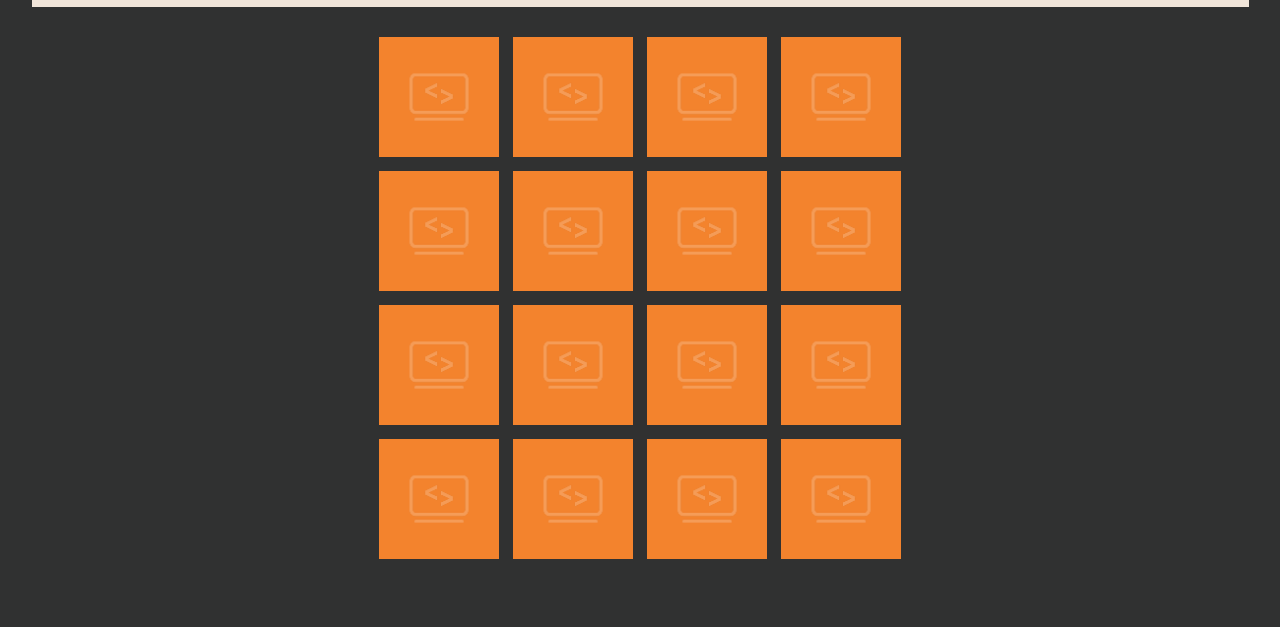
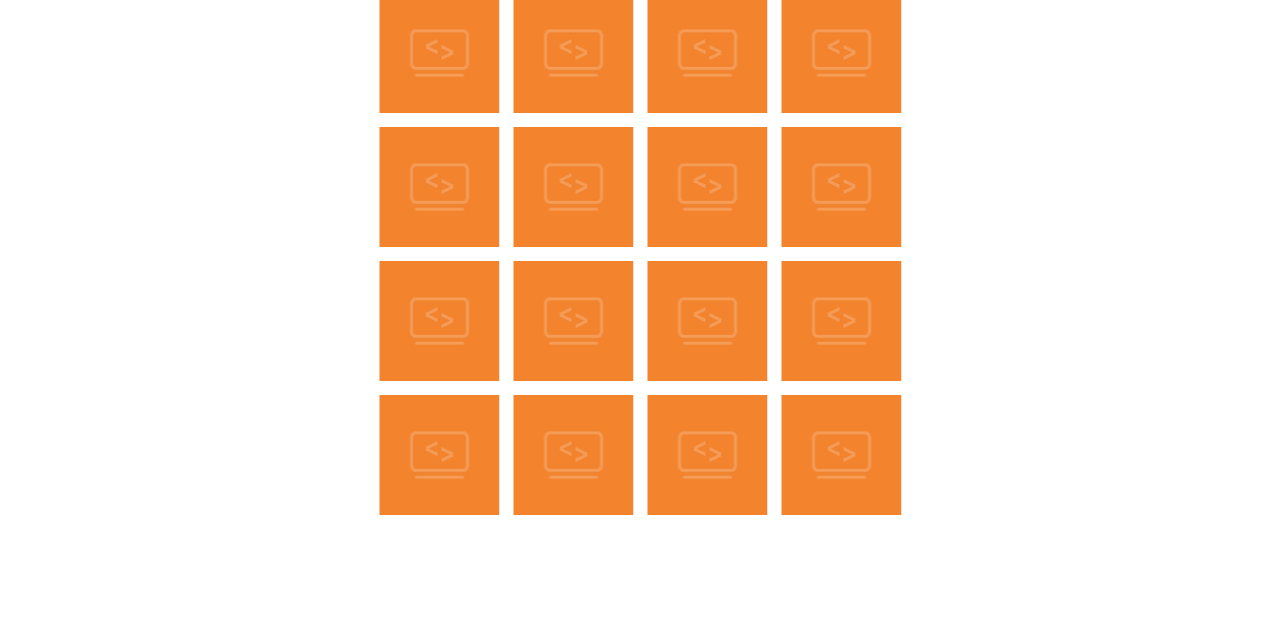
Before and after one commit to ErhanGuelsoy/Memory, a website built with Vite: page food-theme.html in a window 1280 px wide. Shown: the part 173-800 px from the top of the page. Built offline with nearby package versions, Linux system fonts and the light colour scheme; a web font is replaced by a local one.

Commit message:
correction header height food-theme

```diff
--- a/src/styles/food-theme.scss
+++ b/src/styles/food-theme.scss
@@ -3,19 +3,22 @@ body {
     margin: 0;
     width: 100%;
     min-height: 100vh;
-    display: flex;
-    justify-content: center;
-    align-items: center;
-    background-color: rgba(48, 49, 49, 1);
+    background-color: rgba(255, 255, 255, 1);
     overflow: hidden;
 }
 
 .gaming {
     &__main-container {
         position: relative;
-        width: 1217px;
-        height: 644px;
-        background-color: rgba(48, 49, 49, 1);
+        width: 1219px;
+        height: 684px;
+        top: 10px;
+        left: 50%;
+        transform: translateX(-50%);
+        display: flex;
+        flex-direction: column;
+        gap: 54px;
+        background-color: rgba(255, 255, 255, 1);
         box-sizing: border-box;
     }
 
@@ -172,11 +175,12 @@ body {
 
 .memory {
     width: 100%;
-    height: calc(100% - 62px);
+    height: 522px;
     display: flex;
     justify-content: center;
-    align-items: center;
+    align-items: flex-start;
     box-sizing: border-box;
+    background-color: rgba(255, 255, 255, 1);
 
     &__card-container {
         box-sizing: border-box;
```
